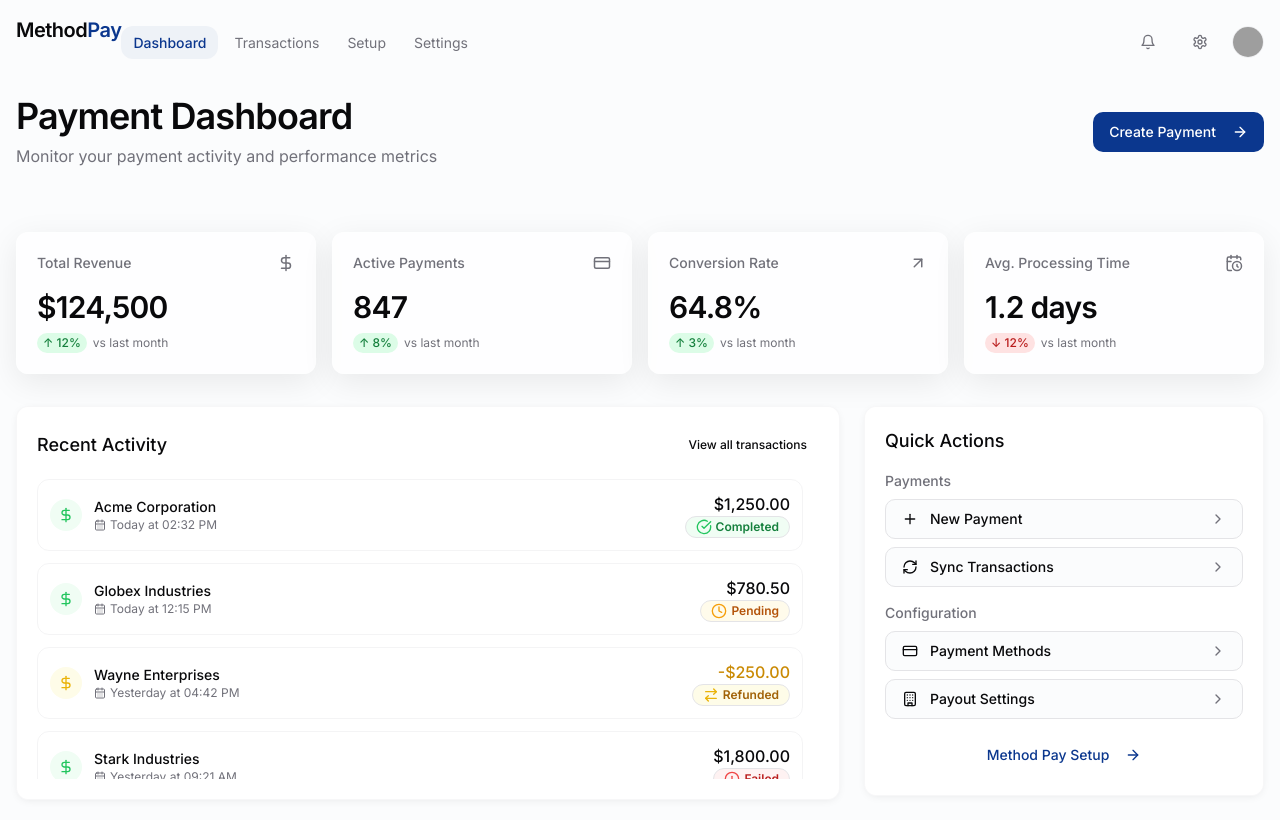
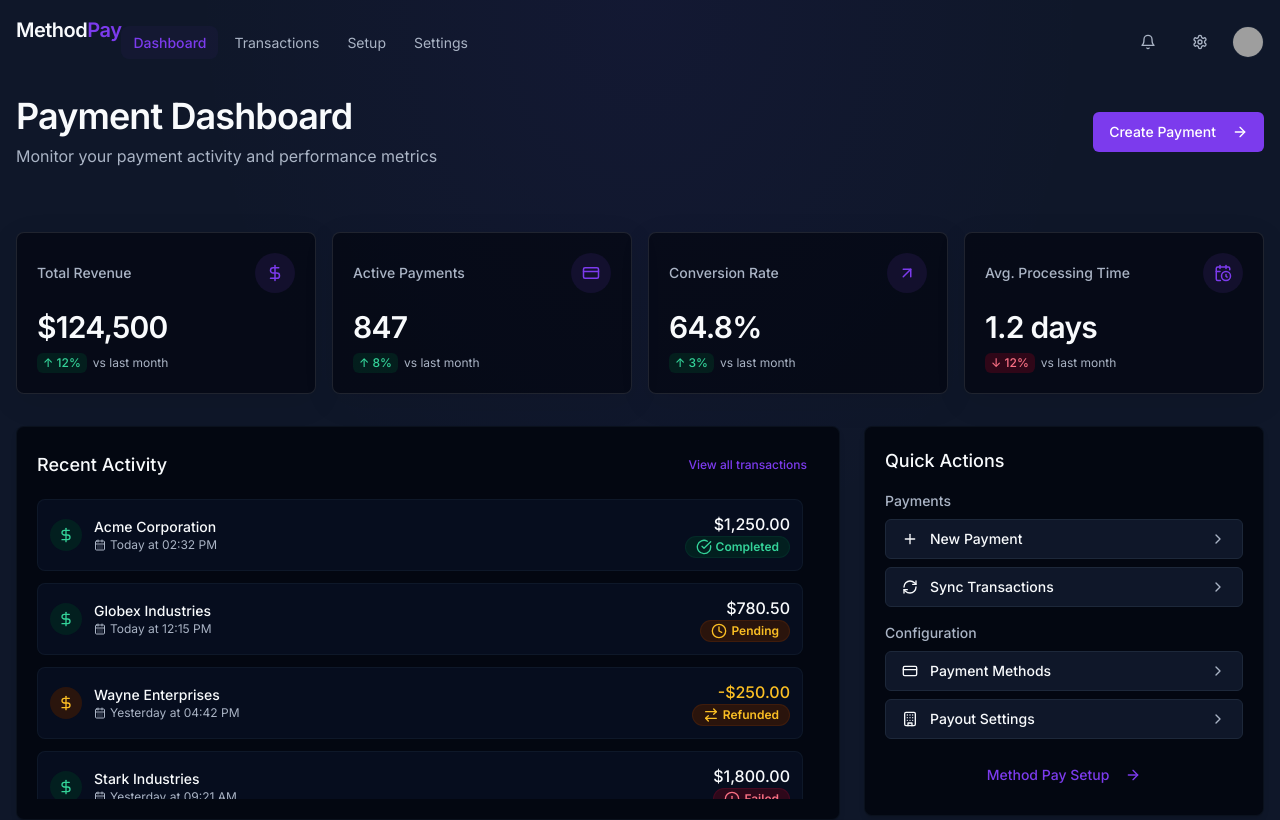
Before and after one commit to hannahjohnston68/pay-embedded-simplicity, a React (Vite) app: page / in a window 1280 px wide. Built offline with nearby package versions, Linux system fonts and the light colour scheme; grey boxes are pictures that could not be loaded.

Commit message:
Update application styling
Update the application's styling to match the provided design.

```diff
--- a/src/components/common/Card.tsx
+++ b/src/components/common/Card.tsx
@@ -26,9 +26,9 @@ const Card: React.FC<CardProps> = ({
   };
 
   const variantStyles = {
-    default: 'bg-card shadow-soft rounded-xl border border-border/30',
-    glass: 'glass-card rounded-xl',
-    flat: 'bg-card rounded-xl border border-border/50',
+    default: 'bg-card shadow-md rounded-lg border border-border/30',
+    glass: 'glass-card rounded-lg',
+    flat: 'bg-card rounded-lg border border-border/50',
   };
 
   return (
@@ -36,7 +36,7 @@ const Card: React.FC<CardProps> = ({
       className={cn(
         variantStyles[variant],
         paddingMap[padding],
-        isHoverable && 'transition-all duration-300 hover:translate-y-[-4px] hover:shadow-glass',
+        isHoverable && 'transition-all duration-300 hover:translate-y-[-4px] hover:shadow-lg hover:border-primary/20',
         className
       )}
       {...props}
--- a/src/components/payments/RecentActivity.tsx
+++ b/src/components/payments/RecentActivity.tsx
@@ -81,12 +81,12 @@ const formatDate = (dateString: string) => {
 };
 
 const getStatusIcon = (status: Transaction['status'], type: Transaction['type']) => {
-  if (type === 'refund') return <ArrowRightLeft className="h-4 w-4 text-yellow-500" />;
-  if (type === 'payout') return <ArrowRightLeft className="h-4 w-4 text-blue-500" />;
+  if (type === 'refund') return <ArrowRightLeft className="h-4 w-4 text-amber-400" />;
+  if (type === 'payout') return <ArrowRightLeft className="h-4 w-4 text-blue-400" />;
 
-  if (status === 'completed') return <CheckCircle className="h-4 w-4 text-green-500" />;
-  if (status === 'pending') return <Clock className="h-4 w-4 text-amber-500" />;
-  if (status === 'failed') return <AlertCircle className="h-4 w-4 text-red-500" />;
+  if (status === 'completed') return <CheckCircle className="h-4 w-4 text-emerald-400" />;
+  if (status === 'pending') return <Clock className="h-4 w-4 text-amber-400" />;
+  if (status === 'failed') return <AlertCircle className="h-4 w-4 text-rose-400" />;
 };
 
 const getStatusText = (status: Transaction['status'], type: Transaction['type']) => {
@@ -96,12 +96,18 @@ const getStatusText = (status: Transaction['status'], type: Transaction['type'])
 };
 
 const getStatusColor = (status: Transaction['status'], type: Transaction['type']) => {
-  if (type === 'refund') return 'bg-yellow-50 text-yellow-700';
-  if (type === 'payout') return 'bg-blue-50 text-blue-700';
+  if (type === 'refund') return 'bg-amber-950/60 text-amber-400 border-amber-800/20';
+  if (type === 'payout') return 'bg-blue-950/60 text-blue-400 border-blue-800/20';
 
-  if (status === 'completed') return 'bg-green-50 text-green-700';
-  if (status === 'pending') return 'bg-amber-50 text-amber-700';
-  if (status === 'failed') return 'bg-red-50 text-red-700';
+  if (status === 'completed') return 'bg-emerald-950/60 text-emerald-400 border-emerald-800/20';
+  if (status === 'pending') return 'bg-amber-950/60 text-amber-400 border-amber-800/20';
+  if (status === 'failed') return 'bg-rose-950/60 text-rose-400 border-rose-800/20';
+};
+
+const getIconBgColor = (type: Transaction['type']) => {
+  if (type === 'payment') return 'bg-emerald-950/60 text-emerald-400';
+  if (type === 'refund') return 'bg-amber-950/60 text-amber-400';
+  return 'bg-blue-950/60 text-blue-400';
 };
 
 const RecentActivity: React.FC = () => {
@@ -109,7 +115,7 @@ const RecentActivity: React.FC = () => {
     <div className="space-y-4">
       <div className="flex items-center justify-between">
         <h2 className="text-lg font-medium">Recent Activity</h2>
-        <Button variant="ghost" size="sm" className="text-xs">
+        <Button variant="ghost" size="sm" className="text-xs text-primary">
           View all transactions
         </Button>
       </div>
@@ -119,11 +125,11 @@ const RecentActivity: React.FC = () => {
           {transactions.map((transaction) => (
             <div
               key={transaction.id}
-              className="flex items-center justify-between p-3 rounded-lg border border-border/40 hover:bg-secondary/30 transition-colors"
+              className="flex items-center justify-between p-3 rounded-lg border border-border/40 bg-secondary/20 hover:bg-secondary/40 transition-colors"
             >
               <div className="flex items-center space-x-3">
-                <div className={`p-2 rounded-full ${transaction.type === 'payment' ? 'bg-green-50' : transaction.type === 'refund' ? 'bg-yellow-50' : 'bg-blue-50'}`}>
-                  <DollarSign className={`h-4 w-4 ${transaction.type === 'payment' ? 'text-green-500' : transaction.type === 'refund' ? 'text-yellow-500' : 'text-blue-500'}`} />
+                <div className={`p-2 rounded-full ${getIconBgColor(transaction.type)}`}>
+                  <DollarSign className="h-4 w-4" />
                 </div>
 
                 <div>
@@ -136,10 +142,10 @@ const RecentActivity: React.FC = () => {
               </div>
 
               <div className="flex flex-col items-end">
-                <p className={`font-medium ${transaction.amount < 0 ? 'text-yellow-600' : 'text-foreground'}`}>
+                <p className={`font-medium ${transaction.amount < 0 ? 'text-amber-400' : 'text-foreground'}`}>
                   {transaction.amount < 0 ? '-' : ''}{formatCurrency(Math.abs(transaction.amount))}
                 </p>
-                <Badge variant="outline" className={`text-xs ${getStatusColor(transaction.status, transaction.type)}`}>
+                <Badge variant="outline" className={`text-xs border ${getStatusColor(transaction.status, transaction.type)}`}>
                   <span className="flex items-center">
                     {getStatusIcon(transaction.status, transaction.type)}
                     <span className="ml-1">{getStatusText(transaction.status, transaction.type)}</span>
--- a/src/components/ui/metric-card.tsx
+++ b/src/components/ui/metric-card.tsx
@@ -28,14 +28,14 @@ const MetricCard: React.FC<MetricCardProps> = ({
 }) => {
   return (
     <Card
-      className={cn('overflow-hidden', className)}
+      className={cn('backdrop-blur-sm overflow-hidden', className)}
       variant="glass"
       isHoverable
     >
       <div className="flex flex-col h-full">
         <div className="flex items-center justify-between mb-4">
           <h3 className="text-sm font-medium text-muted-foreground">{title}</h3>
-          {icon && <div className="text-muted-foreground">{icon}</div>}
+          {icon && <div className="metric-icon">{icon}</div>}
         </div>
 
         <div className="mt-auto">
@@ -53,8 +53,8 @@ const MetricCard: React.FC<MetricCardProps> = ({
                 className={cn(
                   "text-xs font-medium px-1.5 py-0.5 rounded-md",
                   change.isPositive
-                    ? "text-green-700 bg-green-100"
-                    : "text-red-700 bg-red-100"
+                    ? "text-emerald-400 bg-emerald-950/60"
+                    : "text-rose-400 bg-rose-950/60"
                 )}
               >
                 {change.isPositive ? '↑' : '↓'} {Math.abs(change.value)}%
--- a/src/index.css
+++ b/src/index.css
@@ -7,91 +7,44 @@
 
 @layer base {
   :root {
-    --background: 210 40% 99%;
-    --foreground: 240 10% 3.9%;
+    --background: 222 47% 11%;
+    --foreground: 210 40% 98%;
 
-    --card: 0 0% 100%;
-    --card-foreground: 240 10% 3.9%;
+    --card: 224 71% 4%;
+    --card-foreground: 213 31% 91%;
 
-    --popover: 0 0% 100%;
-    --popover-foreground: 240 10% 3.9%;
+    --popover: 224 71% 4%;
+    --popover-foreground: 213 31% 91%;
 
-    /* Changed from light blue (209 100% 50%) to dark blue */
-    --primary: 220 85% 30%;
+    --primary: 262 83% 58%;
     --primary-foreground: 0 0% 100%;
 
-    --secondary: 210 40% 96.1%;
-    --secondary-foreground: 240 5.9% 10%;
+    --secondary: 224 57% 22%;
+    --secondary-foreground: 210 40% 98%;
 
-    --muted: 240 4.8% 95.9%;
-    --muted-foreground: 240 3.8% 46.1%;
+    --muted: 215 27% 16%;
+    --muted-foreground: 217 19% 72%;
 
-    --accent: 210 40% 96.1%;
-    --accent-foreground: 240 5.9% 10%;
+    --accent: 220 59% 18%;
+    --accent-foreground: 213 31% 91%;
 
     --destructive: 0 84.2% 60.2%;
     --destructive-foreground: 0 0% 98%;
 
-    --border: 240 5.9% 90%;
-    --input: 240 5.9% 90%;
-    /* Changed ring color to match primary */
-    --ring: 220 85% 30%;
+    --border: 216 34% 17%;
+    --input: 216 34% 17%;
+    --ring: 262 83% 58%;
 
-    --radius: 0.75rem;
+    --radius: 0.5rem;
 
-    --sidebar-background: 0 0% 100%;
-    --sidebar-foreground: 240 5.3% 26.1%;
-    /* Changed sidebar primary to match main primary */
-    --sidebar-primary: 220 85% 30%;
+    --sidebar-background: 224 71% 4%;
+    --sidebar-foreground: 213 31% 91%;
+    --sidebar-primary: 262 83% 58%;
     --sidebar-primary-foreground: 0 0% 98%;
-    --sidebar-accent: 240 4.8% 95.9%;
-    --sidebar-accent-foreground: 240 5.9% 10%;
-    --sidebar-border: 240 5.9% 90%;
-    /* Changed sidebar ring to match main ring */
-    --sidebar-ring: 220 85% 30%;
-  }
-
-  .dark {
-    --background: 240 10% 3.9%;
-    --foreground: 0 0% 98%;
-
-    --card: 240 10% 3.9%;
-    --card-foreground: 0 0% 98%;
-
-    --popover: 240 10% 3.9%;
-    --popover-foreground: 0 0% 98%;
-
-    /* Changed from light blue to darker blue for dark mode */
-    --primary: 220 85% 40%;
-    --primary-foreground: 0 0% 98%;
-
-    --secondary: 240 3.7% 15.9%;
-    --secondary-foreground: 0 0% 98%;
-
-    --muted: 240 3.7% 15.9%;
-    --muted-foreground: 240 5% 64.9%;
-
-    --accent: 240 3.7% 15.9%;
-    --accent-foreground: 0 0% 98%;
-
-    --destructive: 0 62.8% 30.6%;
-    --destructive-foreground: 0 0% 98%;
-
-    --border: 240 3.7% 15.9%;
-    --input: 240 3.7% 15.9%;
-    /* Changed ring color to match primary */
-    --ring: 220 85% 40%;
-
-    --sidebar-background: 240 10% 3.9%;
-    --sidebar-foreground: 0 0% 98%;
-    /* Changed sidebar primary to match main primary */
-    --sidebar-primary: 220 85% 40%;
-    --sidebar-primary-foreground: 0 0% 98%;
-    --sidebar-accent: 240 3.7% 15.9%;
-    --sidebar-accent-foreground: 0 0% 98%;
-    --sidebar-border: 240 3.7% 15.9%;
-    /* Changed sidebar ring to match main ring */
-    --sidebar-ring: 220 85% 40%;
+    --sidebar-accent: 220 59% 18%;
+    --sidebar-accent-foreground: 213 31% 91%;
+    --sidebar-border: 216 34% 17%;
+    --sidebar-ring: 262 83% 58%;
   }
 }
 
@@ -131,13 +84,13 @@
 
   /* Blur effect on app header */
   .header-blur {
-    @apply bg-background/80 backdrop-blur-sm border-b;
+    @apply bg-background/80 backdrop-blur-sm border-b border-border/40;
     -webkit-backdrop-filter: blur(8px);
   }
 
   /* Glass card effect */
   .glass-card {
-    @apply bg-white/70 backdrop-blur-md border border-white/20 shadow-glass;
+    @apply bg-card/70 backdrop-blur-md border border-white/10 shadow-glass;
     -webkit-backdrop-filter: blur(16px);
   }
 
@@ -178,4 +131,12 @@
   .button-glow:hover::after {
     @apply opacity-100;
   }
+
+  .dashboard-card {
+    @apply rounded-lg border border-border/50 bg-card/60 p-4 shadow-md backdrop-blur-sm;
+  }
+
+  .metric-icon {
+    @apply flex h-10 w-10 items-center justify-center rounded-full bg-primary/10 text-primary;
+  }
 }
--- a/src/pages/Index.tsx
+++ b/src/pages/Index.tsx
@@ -10,7 +10,7 @@ import QuickActions from '@/components/payments/QuickActions';
 
 const Index = () => {
   return (
-    <div className="min-h-screen bg-background">
+    <div className="min-h-screen bg-background bg-[radial-gradient(ellipse_at_top,rgba(93,52,236,0.05),transparent_50%)]">
       <Header />
 
       <main className="container max-w-7xl mx-auto px-4 pt-24">
@@ -18,7 +18,7 @@ const Index = () => {
           <Transition animation="slide-up">
             <div className="flex items-center justify-between mb-8">
               <div>
-                <h1 className="text-4xl font-semibold tracking-tight mb-2">
+                <h1 className="text-4xl font-semibold tracking-tight mb-2 text-foreground">
                   Payment Dashboard
                 </h1>
                 <p className="text-muted-foreground">
```
